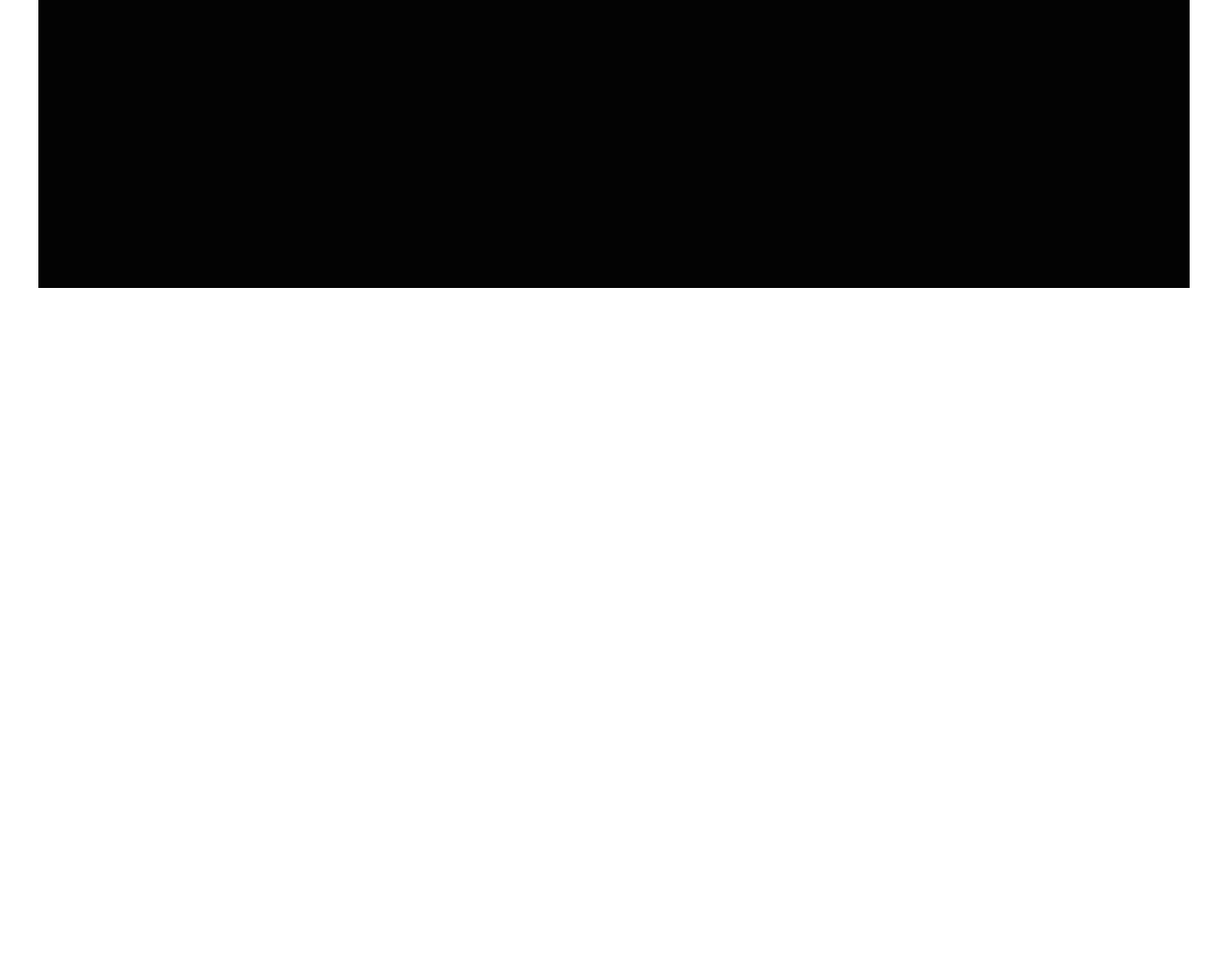
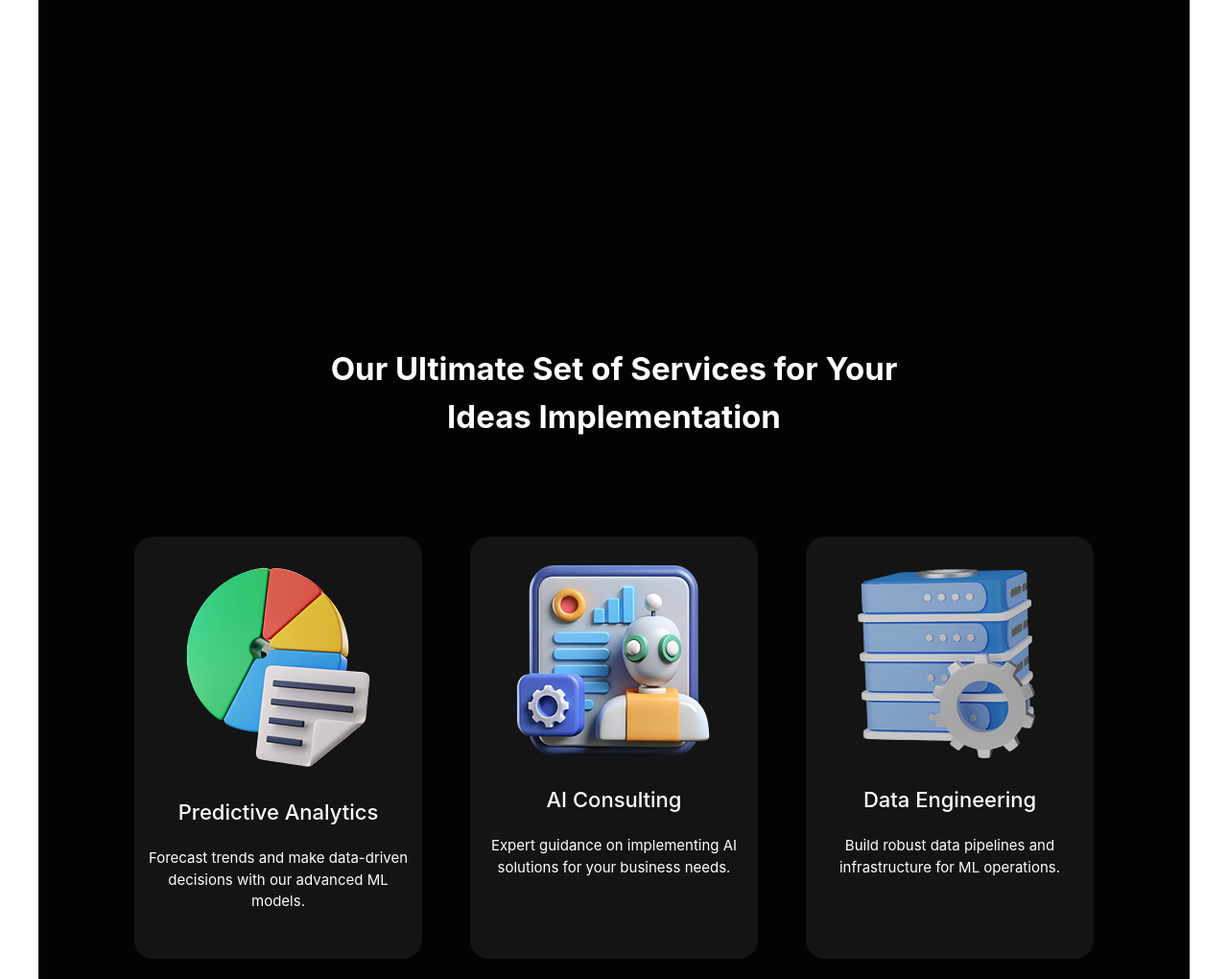
Before and after one commit to DBilol228/Week3examday, a website: page index.html in a window 1280 px wide. Shown: the part 610-1630 px from the top of the page at 96% size. Before the commit the page ends 910 px from the top, so only its background shows below. Drawn offline with nearby package versions, Linux system fonts and the light colour scheme; files that its build step writes are made by us from their sources.

Commit message:
section 2

```diff
--- a/index.html
+++ b/index.html
@@ -65,5 +65,55 @@
             </div>
         </div>
     </div>
+
+    <div class="hidden lg:block max-w-[1200px] m-auto">
+        <div class="w-[100%] h-[720px] bg-[#030303]">
+            <p class="text-[white] text-[33px] font-bold text-center pt-[60px]">Our Ultimate Set of Services for Your<br>Ideas Implementation</p>
+            <div class="flex justify-center items-center gap-[50px] mt-[100px]">
+                <div class="w-[300px] h-[440px] rounded-[20px] bg-[#141414]">
+                    <img src="./src/images/imgg1.png" class="mx-auto pt-[20px]" alt="">
+                    <p class="text-[white] text-center text-[22px] font-medium mt-[20px]">Predictive Analytics</p>
+                    <p class="text-[white] text-center text-[15px] mt-[20px]">Forecast trends and make data-driven<br>decisions with our advanced ML<br>models.</p>
+                </div>
+                <div class="w-[300px] h-[440px] rounded-[20px] bg-[#141414]">
+                    <img src="./src/images/imgg2.png" class="mx-auto pt-[20px]" alt="">
+                    <p class="text-[white] text-center text-[22px] font-medium mt-[20px]">AI Consulting</p>
+                    <p class="text-[white] text-center text-[15px] mt-[20px]">Expert guidance on implementing AI<br>solutions for your business needs.</p>
+                </div>
+                <div class="w-[300px] h-[440px] rounded-[20px] bg-[#141414]">
+                    <img src="./src/images/imgg3.png" class="mx-auto pt-[20px]" alt="">
+                    <p class="text-[white] text-center text-[22px] font-medium mt-[20px]">Data Engineering</p>
+                    <p class="text-[white] text-center text-[15px] mt-[20px]">Build robust data pipelines and<br>infrastructure for ML operations.</p>
+                </div>
+            </div>
+        </div>
+    </div>
+
+    <div class="lg:hidden max-w-[500px] m-auto">
+        <div class="w-[100%] h-[1700px] bg-[#030303]">
+            <p class="text-[white] text-[28px] font-bold text-center pt-[60px]">Our Ultimate Set<br>of Services for Your<br>Ideas Implementation</p>
+            <div class="flex justify-center items-center gap-[50px] mt-[100px]">
+                <div class="w-[300px] h-[440px] rounded-[20px] bg-[#141414]">
+                    <img src="./src/images/imgg1.png" class="mx-auto pt-[20px]" alt="">
+                    <p class="text-[white] text-center text-[22px] font-medium mt-[20px]">Predictive Analytics</p>
+                    <p class="text-[white] text-center text-[15px] mt-[20px]">Forecast trends and make data-driven<br>decisions with our advanced ML<br>models.</p>
+                </div>
+            </div>
+                <div class="flex justify-center items-center gap-[50px] mt-[30px]">
+                    <div class="w-[300px] h-[440px] rounded-[20px] bg-[#141414]">
+                        <img src="./src/images/imgg2.png" class="mx-auto pt-[20px]" alt="">
+                        <p class="text-[white] text-center text-[22px] font-medium mt-[20px]">AI Consulting</p>
+                        <p class="text-[white] text-center text-[15px] mt-[20px]">Expert guidance on implementing AI<br>solutions for your business needs.</p>
+                    </div>
+                </div>
+                <div class="flex justify-center items-center gap-[50px] mt-[30px]">
+                    <div class="w-[300px] h-[440px] rounded-[20px] bg-[#141414]">
+                        <img src="./src/images/imgg3.png" class="mx-auto pt-[20px]" alt="">
+                        <p class="text-[white] text-center text-[22px] font-medium mt-[20px]">Data Engineering</p>
+                        <p class="text-[white] text-center text-[15px] mt-[20px]">Build robust data pipelines and<br>infrastructure for ML operations.</p>
+                    </div>
+                </div>
+        </div>
+    </div>
 </body>
 </html>
```
Also changed, not shown: src/images/imgg1.png (added), src/images/imgg2.png (added), src/images/imgg3.png (added).
